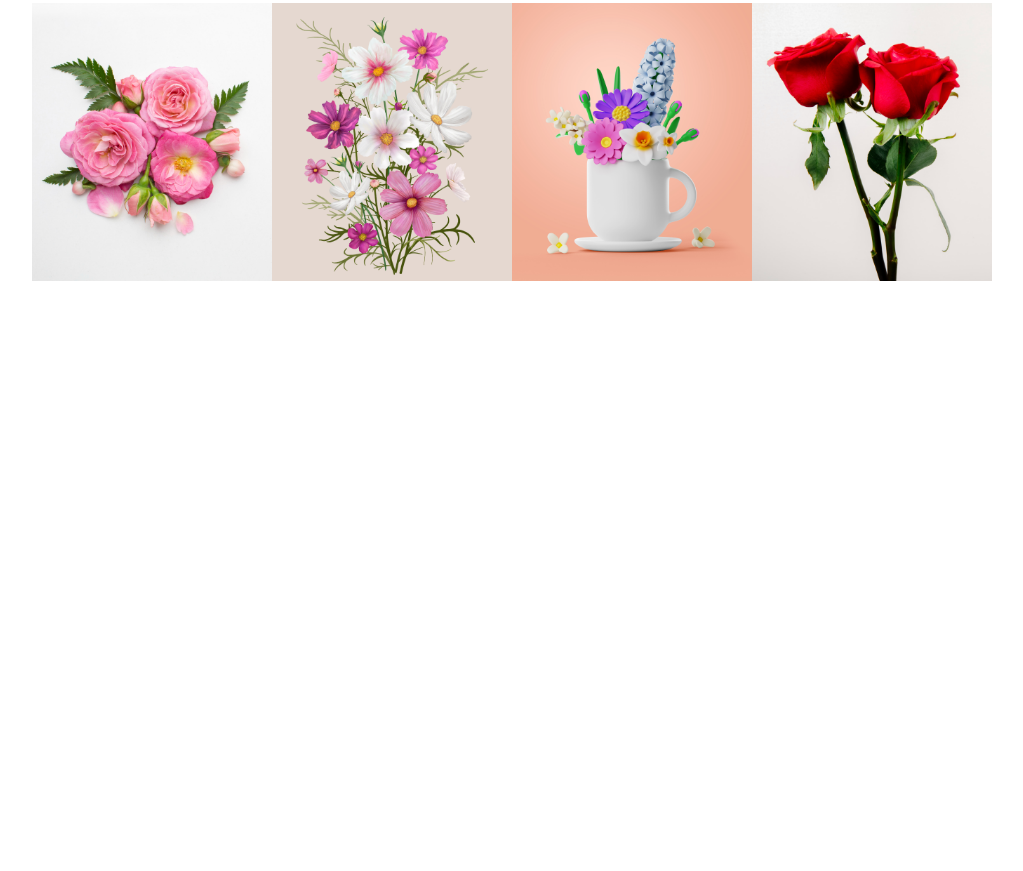
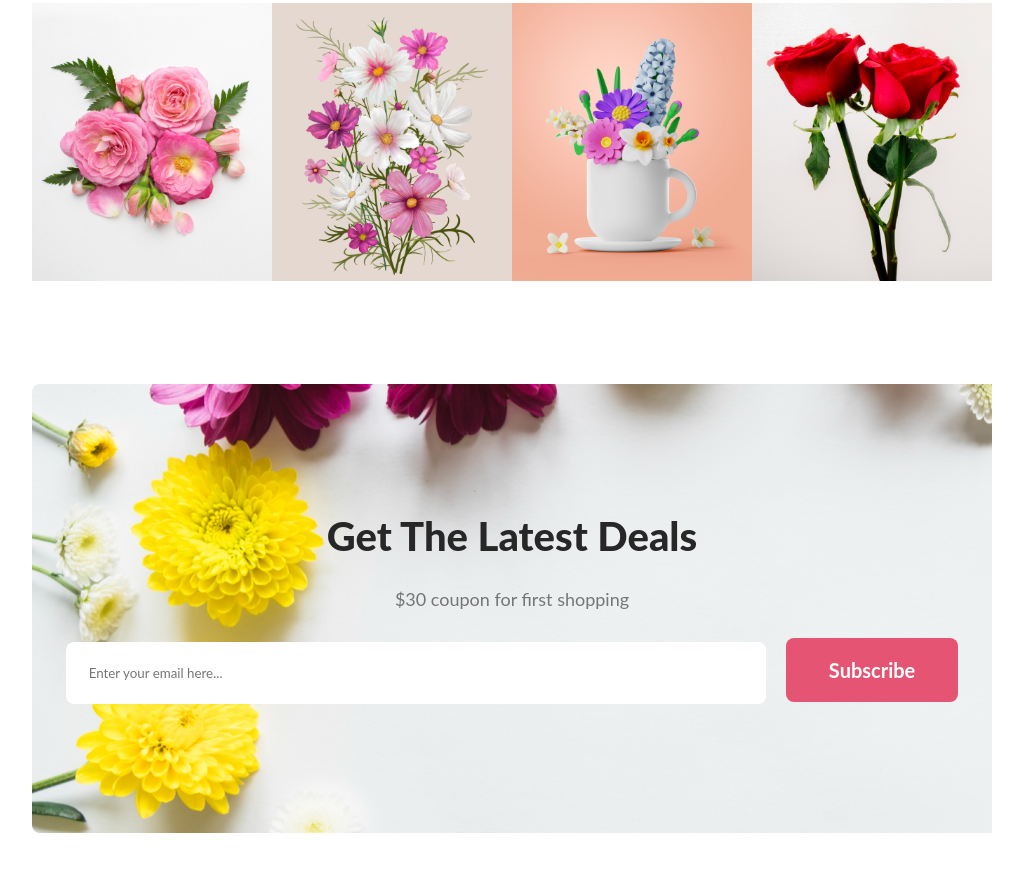
Before and after one commit to Jubayer3112/first-assignment, a plain HTML site: page index.html in a window 1280 px wide. Shown: the part 3265-4136 px from the top of the page, without its empty margins (128-1151 px from the left). Before the commit the page ends 3649 px from the top, so only its background shows below. Drawn offline with Linux system fonts and the light colour scheme.

Commit message:
Newslatter section added

```diff
--- a/CSS/style.css
+++ b/CSS/style.css
@@ -156,3 +156,26 @@ img{
 .social{
     padding: 100px 0;
 }
+
+/* newslatter */
+
+.newlater-form{
+    text-align: center;
+}
+.newlater-form [type="email"] {
+    width: 700px;
+    border: none;
+    outline: none;
+    border-radius: 8px;
+    background: #FFF;
+    margin-right: 16px;
+    padding: 23px 0 23px 23px;
+}
+.newslatter-main {
+    background: url("../images/Rectangle\ 9.png");
+    height: 449px;
+    display: flex;
+    justify-content: center;
+    align-items: center;
+    margin-bottom: 100px;
+}
--- a/index.html
+++ b/index.html
@@ -111,5 +111,26 @@
             </div>
         </div>
     </section>
+
+    <!-- Newsletter section -->
+    <section class="newsletter">
+        <div class="container-width">
+            <div class="newslatter-main">
+                <div>
+                    <div class="section-content">
+                        <h2 class="section-title">Get The Latest Deals</h2>
+                        <p class="section-description">$30 coupon for first shopping</p>
+                    </div>
+
+                    <div class="newlater-form">
+                        <form action="">
+                            <input type="email" id="" placeholder="Enter your email here...">
+                            <input class="btn-global" type="button" value="Subscribe">
+                        </form>
+                    </div>
+                </div>
+                </div>
+        </div>
+    </section>
 </body>
 </html>
```
